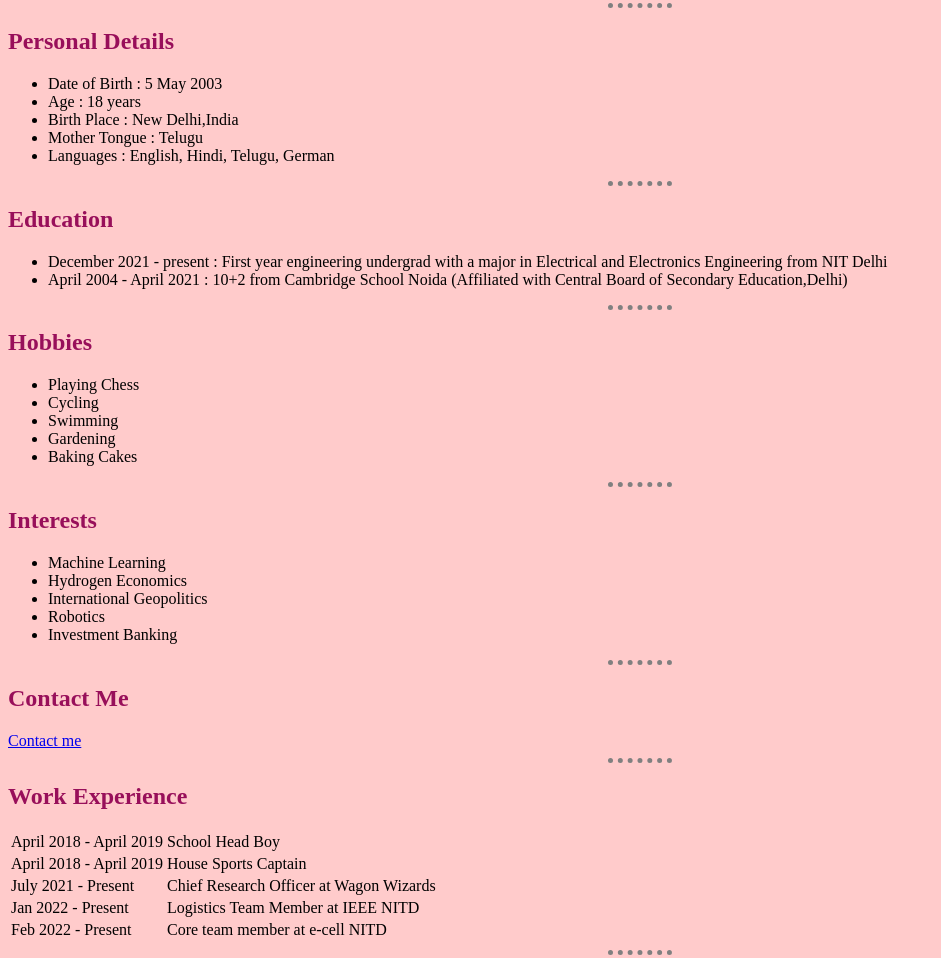
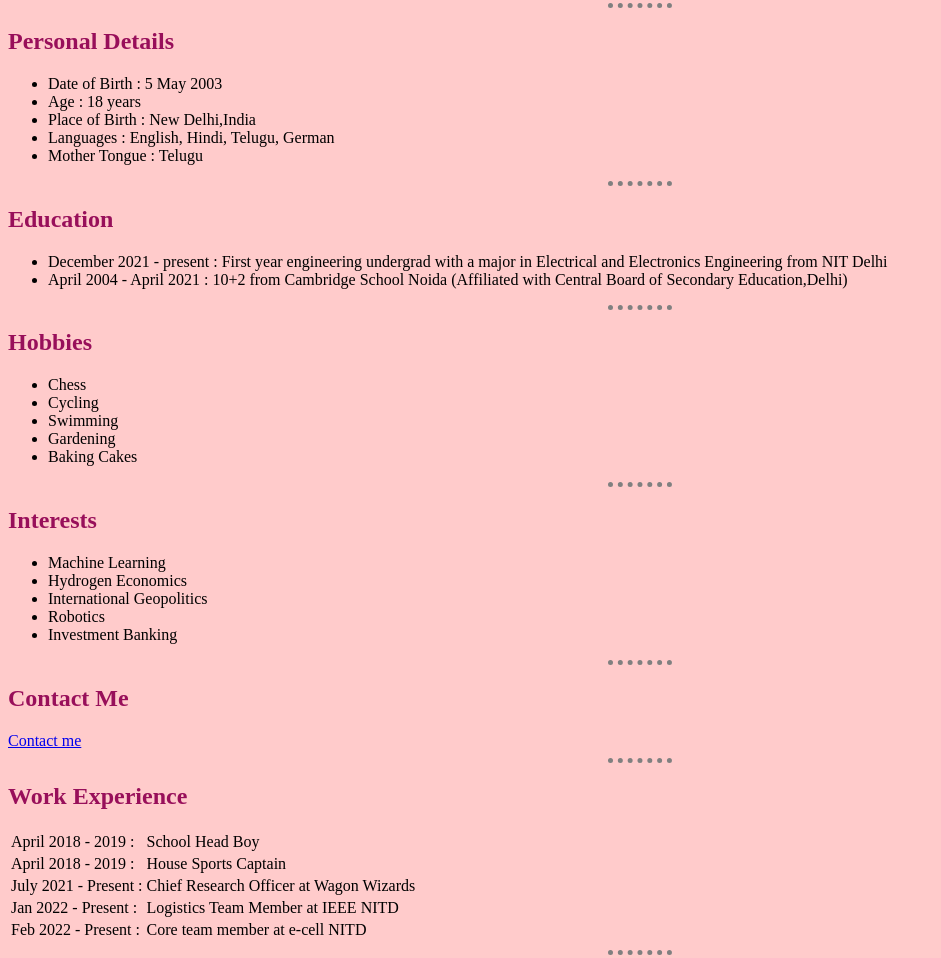
Before and after one commit to kartik050503/CV, a plain HTML site: page index.html in a window 1280 px wide. Shown: the part 257-1215 px from the top of the page, without its empty margins (0-941 px from the left). Drawn offline with Linux system fonts and the light colour scheme; files that its build step writes are made by us from their sources.

Commit message:
Add files via upload

```diff
--- a/index.html
+++ b/index.html
@@ -11,7 +11,7 @@
       <tr>
         <td><h1>N Karthik Siva Ram</h></td>
       </tr>
-      <tr><td><img src = "Kartik photo.png.png"
+      <tr><td><img class="Kartik" src = "Kartik photo.png.png"
         width="150"
         height="150"/></td>
       <td><p5><i>Fresher at National Institute of Technology Delhi</i></p>
@@ -24,9 +24,9 @@
     <ul>
       <li>Date of Birth : 5 May 2003</li>
       <li>Age : 18 years</li>
-      <li>Birth Place : New Delhi,India</li>
+      <li>Place of Birth : New Delhi,India</li>
+      <li>Languages : English, Hindi, Telugu, German</li>
       <li>Mother Tongue : Telugu</li>
-      <li>Languages : English, Hindi, Telugu, German</li>
     </ul>
     <hr />
     <h2>Education</h2>
@@ -37,7 +37,7 @@
     <hr />
     <h2>Hobbies</h2>
     <ul>
-      <li>Playing Chess</li>
+      <li>Chess</li>
       <li>Cycling</li>
       <li>Swimming</li>
       <li>Gardening</li>
@@ -60,23 +60,23 @@
     <h2>Work Experience</h2>
       <table>
         <tr>
-          <td>April 2018 - April 2019   </td>
+          <td>April 2018 - 2019 :  </td>
           <td>School Head Boy</td>
         </tr>
         <tr>
-          <td>April 2018 - April 2019   </td>
+          <td>April 2018 - 2019 : </td>
           <td>House Sports Captain</td>
         </tr>
         <tr>
-          <td>July 2021 - Present        </td>
+          <td>July 2021 - Present :       </td>
           <td>Chief Research Officer at Wagon Wizards</td>
         </tr>
         <tr>
-          <td>Jan 2022 - Present         </td>
+          <td>Jan 2022 - Present :       </td>
           <td>Logistics Team Member at IEEE NITD</td>
         </tr>
         <tr>
-          <td>Feb 2022 - Present         </td>
+          <td>Feb 2022 - Present :         </td>
           <td>Core team member at e-cell NITD</td>
         </tr>
       </table>
```
